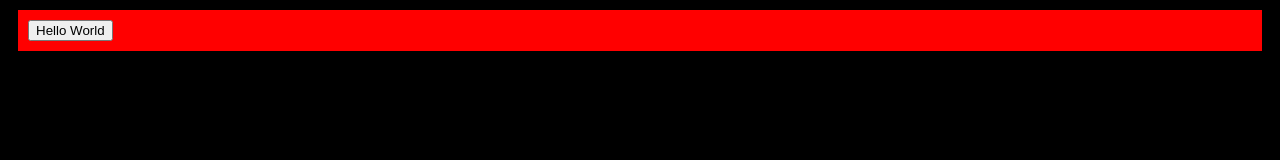
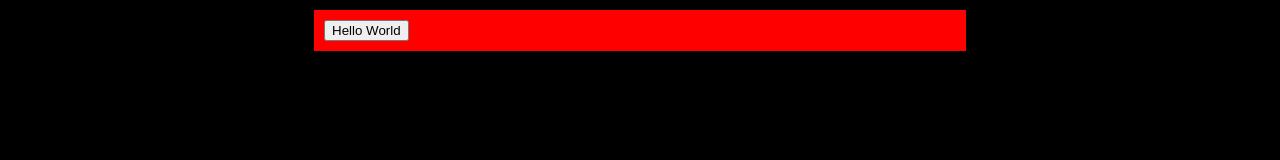
Before and after one commit to garaquest/intro-sass, a website: page index.html in a window 1280 px wide. Drawn offline with Linux system fonts and the light colour scheme.

Commit message:
set width and margin

```diff
--- a/css/master.css
+++ b/css/master.css
@@ -5,6 +5,7 @@ body {
 
 .frame {
   background: red;
-  margin:10px;
+  margin:10px auto;
   padding: 10px;
+  width: 50%;
 }
```
